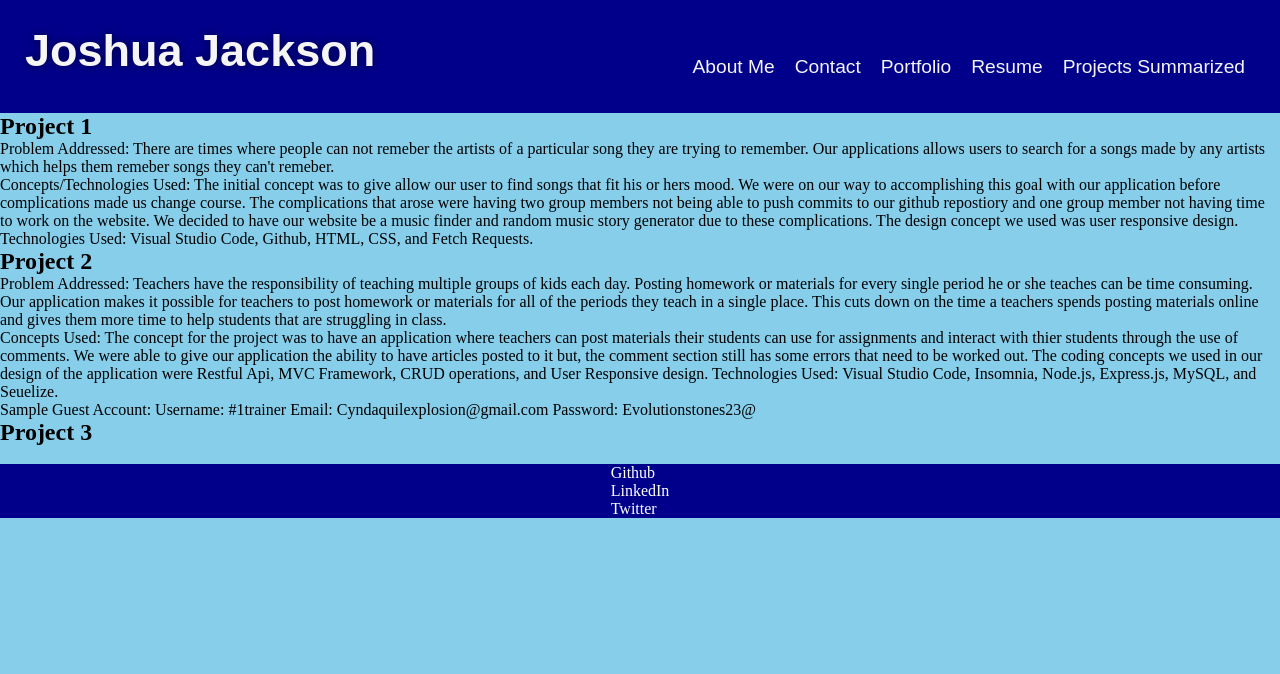
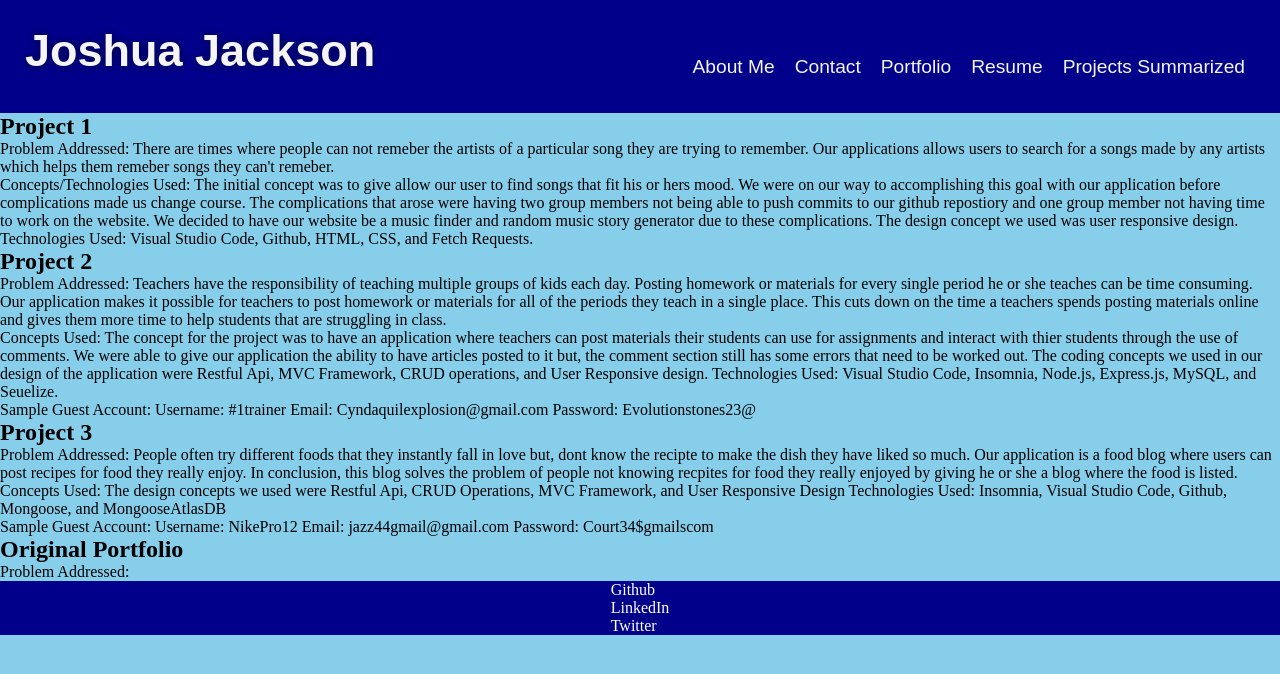
Before and after one commit to Joker282855/display-portfolio, a React (Create React App) app: page /projects-summarized in a window 1280 px wide. Shown: the top 674 px of the page. Built offline with nearby package versions, Linux system fonts and the light colour scheme.

Commit message:
got the project details added for project 3

```diff
--- a/src/components/Projects/index.js
+++ b/src/components/Projects/index.js
@@ -41,7 +41,25 @@ function Projects() {
             <h2>Project 3</h2>
                 <ul>
                     <li>
-
+                        Problem Addressed: People often try different foods that they instantly fall in love but, dont know the recipte to make the dish they have liked so much. Our
+                        application is a food blog where users can post recipes for food they really enjoy. In conclusion, this blog solves the problem of people not knowing
+                        recpites for food they really enjoyed by giving he or she a blog where the food is listed.
+                    </li>
+                    <li>
+                        Concepts Used: The design concepts we used were Restful Api, CRUD Operations, MVC Framework, and User Responsive Design
+                        Technologies Used: Insomnia, Visual Studio Code, Github, Mongoose, and MongooseAtlasDB
+                    </li>
+                    <li>
+                        Sample Guest Account:
+                        Username: NikePro12
+                        Email: jazz44gmail@gmail.com
+                        Password: Court34$gmailscom
+                    </li>
+                </ul>
+            <h2>Original Portfolio</h2>
+                <ul>
+                    <li>
+                        Problem Addressed:
                     </li>
                 </ul>
         </section>
```
